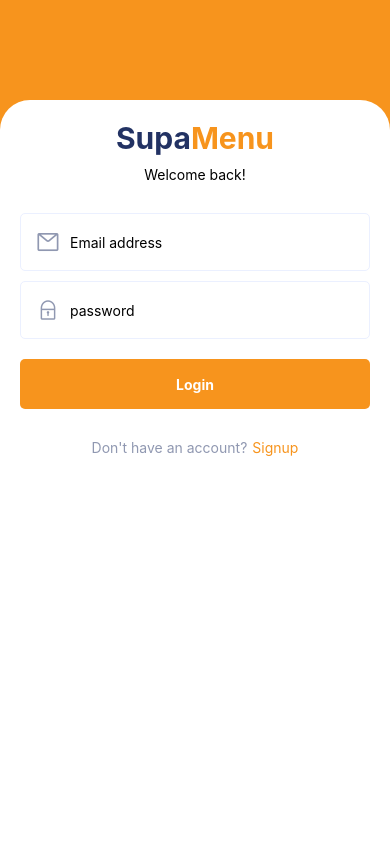
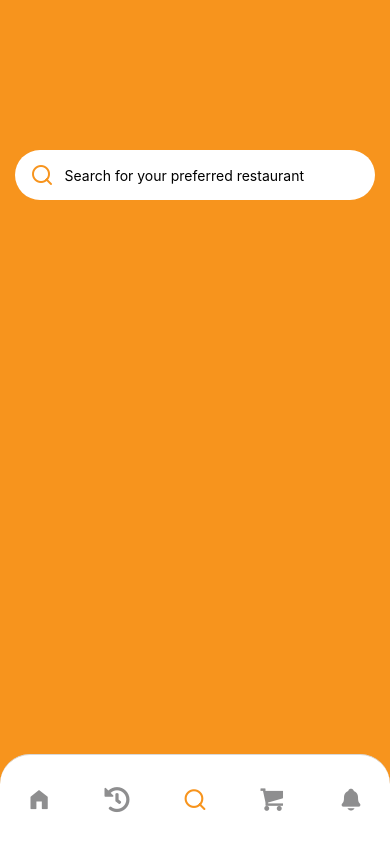
Before and after one commit to Byiringiro-saad/supamenu_mobile, a React Native app: screen /Index in a window 390 px wide. Built offline with nearby package versions, Linux system fonts and the light colour scheme.

Commit message:
search page

```diff
--- a/App.js
+++ b/App.js
@@ -4,6 +4,7 @@ import { createNativeStackNavigator } from "@react-navigation/native-stack";
 //screens
 import Login from "./screens/login";
 import Signup from "./screens/signup";
+import Container from "./components/container";
 
 const Stack = createNativeStackNavigator();
 
@@ -14,9 +15,14 @@ const screenOptions = {
 export default function App() {
   return (
     <NavigationContainer>
-      <Stack.Navigator screenOptions={screenOptions}>
+      <Stack.Navigator
+        screenOptions={screenOptions}
+        initialRouteName="Index"
+        activeColor="#fff"
+      >
         <Stack.Screen name="Login" component={Login} />
         <Stack.Screen name="Signup" component={Signup} />
+        <Stack.Screen name="Index" component={Container} />
       </Stack.Navigator>
     </NavigationContainer>
   );
--- /dev/null
+++ b/components/container.jsx
@@ -0,0 +1,89 @@
+import { createBottomTabNavigator } from "@react-navigation/bottom-tabs";
+
+//icons
+import { Entypo } from "@expo/vector-icons";
+import { Feather } from "@expo/vector-icons";
+import { Ionicons } from "@expo/vector-icons";
+import { Fontisto } from "@expo/vector-icons";
+import { Foundation } from "@expo/vector-icons";
+
+//screens
+import Home from "../screens/home";
+import Cart from "../screens/cart";
+import Search from "../screens/search";
+import History from "../screens/history";
+import Notifications from "../screens/notifications";
+
+const Tab = createBottomTabNavigator();
+
+const screenOptions = {
+  headerShown: false,
+  tabBarActiveTintColor: "#F7941D",
+  tabBarStyle: {
+    position: "absolute",
+    bottom: 0,
+    left: 0,
+    height: 90,
+    borderTopLeftRadius: 30,
+    borderTopRightRadius: 30,
+  },
+};
+
+const Container = () => {
+  return (
+    <Tab.Navigator initialRouteName="Search" screenOptions={screenOptions}>
+      <Tab.Screen
+        name="Home"
+        component={Home}
+        options={{
+          tabBarLabel: "",
+          tabBarIcon: ({ color, size }) => (
+            <Foundation name="home" size={size} color={color} />
+          ),
+        }}
+      />
+      <Tab.Screen
+        name="History"
+        component={History}
+        options={{
+          tabBarLabel: "",
+          tabBarIcon: ({ color, size }) => (
+            <Fontisto name="history" size={size} color={color} />
+          ),
+        }}
+      />
+      <Tab.Screen
+        name="Search"
+        component={Search}
+        options={{
+          tabBarLabel: "",
+          tabBarIcon: ({ color, size }) => (
+            <Feather name="search" size={size} color={color} />
+          ),
+        }}
+      />
+      <Tab.Screen
+        name="Cart"
+        component={Cart}
+        options={{
+          tabBarLabel: "",
+          tabBarIcon: ({ color, size }) => (
+            <Entypo name="shopping-cart" size={size} color={color} />
+          ),
+        }}
+      />
+      <Tab.Screen
+        name="Notifications"
+        component={Notifications}
+        options={{
+          tabBarLabel: "",
+          tabBarIcon: ({ color, size }) => (
+            <Ionicons name="notifications" size={size} color={color} />
+          ),
+        }}
+      />
+    </Tab.Navigator>
+  );
+};
+
+export default Container;
--- a/package.json
+++ b/package.json
@@ -10,6 +10,7 @@
   },
   "dependencies": {
     "@expo/vector-icons": "^13.0.0",
+    "@react-navigation/bottom-tabs": "^6.5.7",
     "@react-navigation/native": "^6.1.6",
     "@react-navigation/native-stack": "^6.9.12",
     "expo": "~48.0.15",
--- /dev/null
+++ b/screens/cart.jsx
@@ -0,0 +1,11 @@
+import { StyleSheet, View } from "react-native";
+
+const Cart = () => {
+  return <View style={styles.container}></View>;
+};
+
+const styles = StyleSheet.create({
+  container: {},
+});
+
+export default Cart;
--- /dev/null
+++ b/screens/history.jsx
@@ -0,0 +1,11 @@
+import { StyleSheet, View } from "react-native";
+
+const History = () => {
+  return <View style={styles.container}></View>;
+};
+
+const styles = StyleSheet.create({
+  container: {},
+});
+
+export default History;
--- /dev/null
+++ b/screens/home.jsx
@@ -0,0 +1,11 @@
+import { StyleSheet, View } from "react-native";
+
+const Home = () => {
+  return <View style={styles.container}></View>;
+};
+
+const styles = StyleSheet.create({
+  container: {},
+});
+
+export default Home;
--- /dev/null
+++ b/screens/notifications.jsx
@@ -0,0 +1,11 @@
+import { StyleSheet, View } from "react-native";
+
+const Notifications = () => {
+  return <View style={styles.container}></View>;
+};
+
+const styles = StyleSheet.create({
+  container: {},
+});
+
+export default Notifications;
--- /dev/null
+++ b/screens/search.jsx
@@ -0,0 +1,42 @@
+import { StyleSheet, TextInput, View } from "react-native";
+
+//icons
+import { Feather } from "@expo/vector-icons";
+
+const Search = () => {
+  return (
+    <View style={styles.container}>
+      <View style={styles.search}>
+        <Feather name="search" size={24} color="#F7941D" />
+        <TextInput
+          style={styles.input}
+          placeholder="Search for your preferred restaurant"
+        />
+      </View>
+    </View>
+  );
+};
+
+const styles = StyleSheet.create({
+  container: {
+    flex: 1,
+    padding: 15,
+    paddingTop: 150,
+    backgroundColor: "#F7941D",
+  },
+  search: {
+    width: "100%",
+    height: 50,
+    borderRadius: 30,
+    paddingLeft: 15,
+    flexDirection: "row",
+    alignItems: "center",
+    justifyContent: "space-between",
+    backgroundColor: "#fff",
+  },
+  input: {
+    width: "90%",
+  },
+});
+
+export default Search;
```
Also changed, not shown: 1 other file (tests, documents, lock files or other folders).
